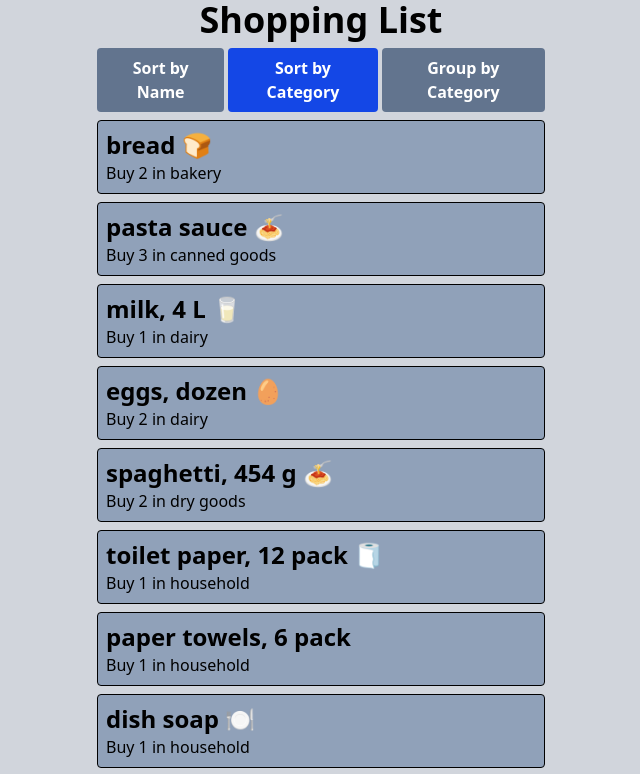
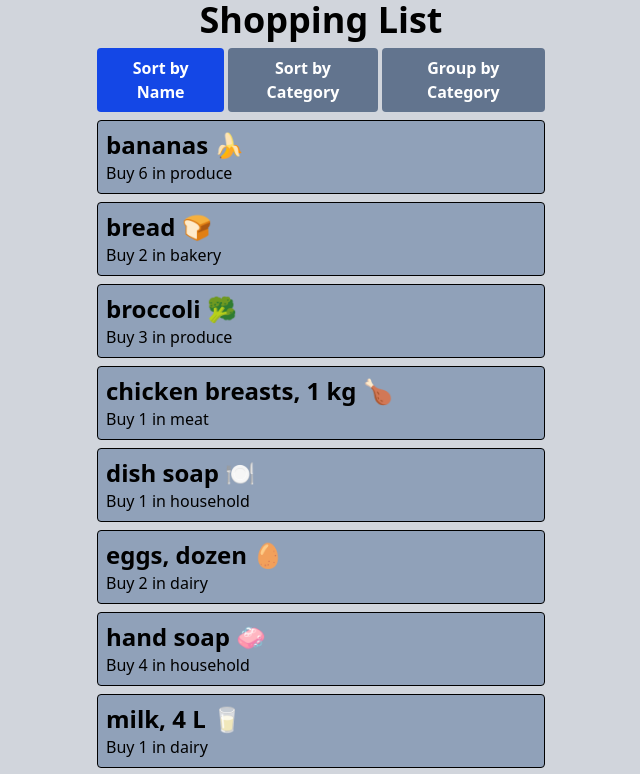
Before and after one commit to Jordan-Labell/cprg306-assignments, a Next.js app: page /week-6 in a window 1280 px wide. Shown: the top 774 px of the page, without its empty margins (319-959 px from the left). Built offline with nearby package versions, Linux system fonts and the light colour scheme.

Commit message:
changed page default sort to name as it should have been

```diff
--- a/app/week-6/item-list.js
+++ b/app/week-6/item-list.js
@@ -4,7 +4,7 @@ import Item from './item';
 import itemsList from './items.json';
 
 export default function ItemList() {
-    const [sortBy, setSortBy] = useState("category");
+    const [sortBy, setSortBy] = useState("name");
     let itemsListCopy = [...itemsList];
 
       itemsListCopy.sort((item1, item2) => {
```
